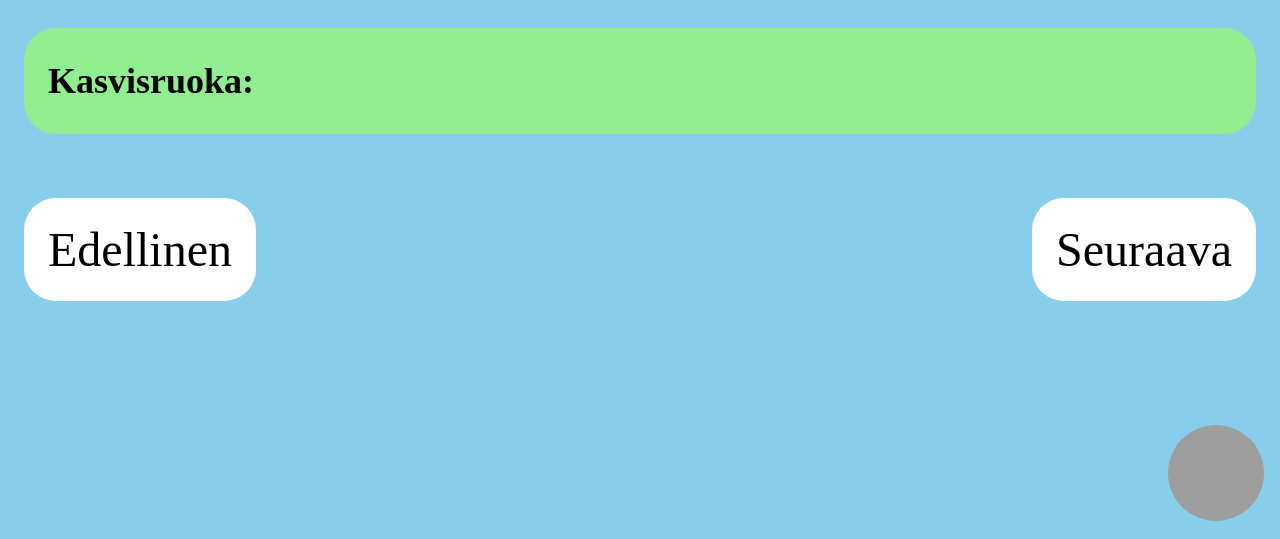
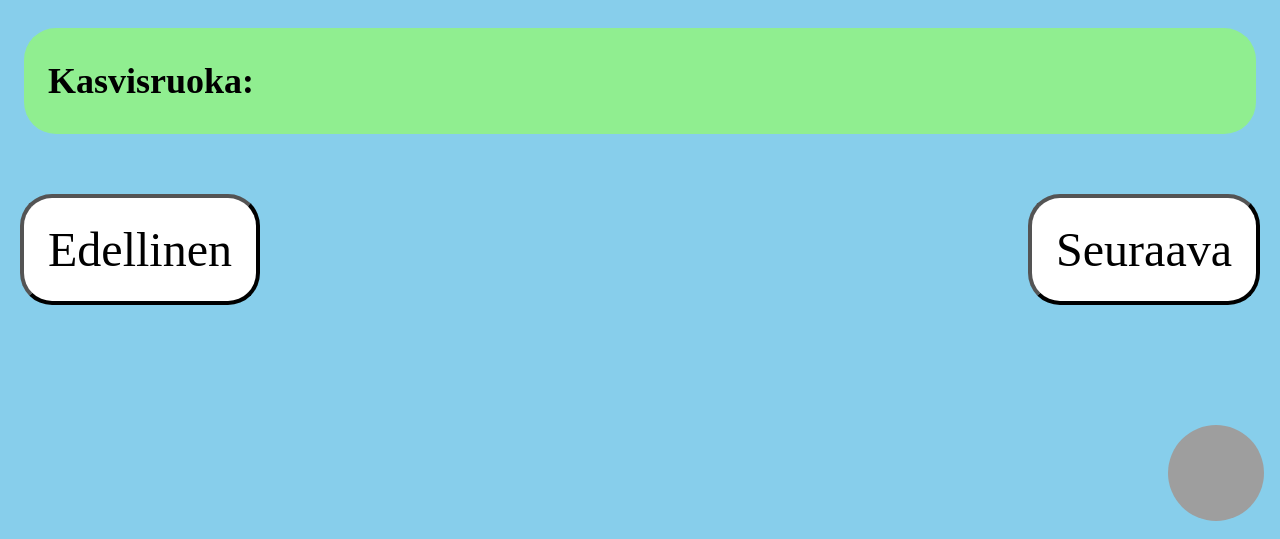
Before and after one commit to adex720/Ruokalista, a PHP site: page / in a window 1280 px wide. Shown: the part 261-800 px from the top of the page. Run offline with PHP 8.4, Linux system fonts and the light colour scheme; grey boxes are pictures that could not be loaded.

Commit message:
Add black border around buttons

```diff
--- a/styles.css
+++ b/styles.css
@@ -1,6 +1,5 @@
 :root {
     --field_border_radius: 2rem;
-
 
     --between_margin: 2rem;
 }
@@ -73,8 +72,11 @@ p {
 .nappi {
     font-size: 200%;
     border-radius: var(--field_border_radius);
+    border-style: outset;
+    border-width: 0.25rem;
+    border-color: black;
 
-    margin: 1rem;
+    margin: 0.75rem;
     padding: 1.5rem;
 
     background-color: white;
```
